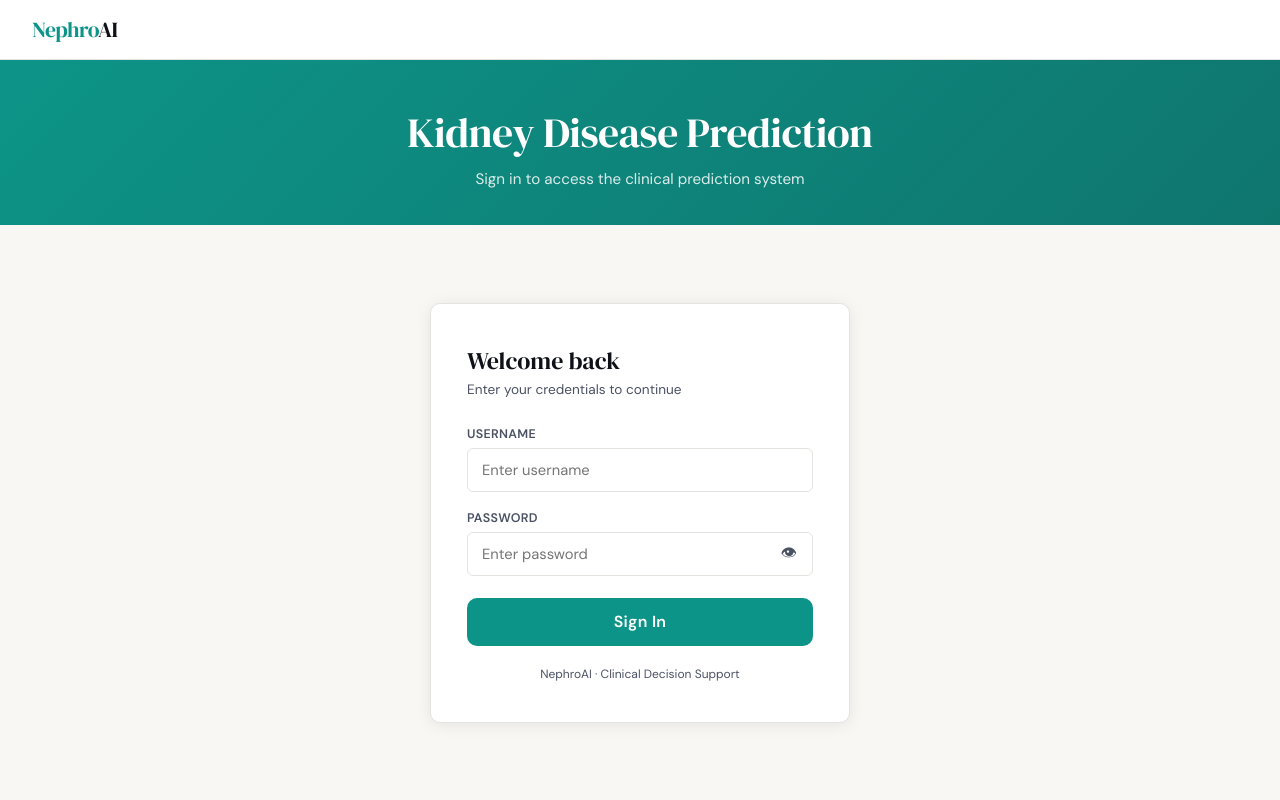
After one commit to HEMAPRIYA0106/Chronic-Kidney-Disease-prediction, a Flask app: page /login in a window 1280 px wide. The commit adds this page. Run offline with Flask 3, Linux system fonts and the light colour scheme; parts of the project's set-up code (start-up, migrations or seed data) failed here and were passed over.

Commit message:
Changes made to add login page

```diff
--- a/app.py
+++ b/app.py
@@ -1,10 +1,13 @@
-from flask import Flask, request, jsonify, render_template
+from flask import Flask, request, jsonify, render_template, session, redirect, url_for
 from flask_cors import CORS
+from functools import wraps
 import joblib
 import numpy as np
 from history import PredictionHistory
+from users import check_credentials
 
-app   = Flask(__name__)
+app        = Flask(__name__)
+app.secret_key = "nephroai-secret-key-change-this"   # ← change to any random string
 CORS(app)
 
 model   = joblib.load("kidney_model.pkl")
@@ -14,71 +17,112 @@ scaler  = joblib.load("scaler.pkl")
 ph = PredictionHistory()
 
 
-# ── Serve UI ──────────────────────────────────────────────────────────────────
+# ── Login required decorator ──────────────────────────────────────────────────
+def login_required(f):
+    @wraps(f)
+    def decorated(*args, **kwargs):
+        if not session.get("logged_in"):
+            if request.is_json or request.method == "POST":
+                return jsonify({"error": "Unauthorised"}), 401
+            return redirect(url_for("login_page"))
+        return f(*args, **kwargs)
+    return decorated
+
+
+# ── Login page ────────────────────────────────────────────────────────────────
+@app.route("/login", methods=["GET"])
+def login_page():
+    if session.get("logged_in"):
+        return redirect(url_for("home"))
+    return render_template("login.html")
+
+
+# ── Login submit ──────────────────────────────────────────────────────────────
+@app.route("/login", methods=["POST"])
+def login_submit():
+    data     = request.get_json()
+    username = data.get("username", "")
+    password = data.get("password", "")
+    if check_credentials(username, password):
+        session["logged_in"] = True
+        session["username"]  = username
+        return jsonify({"success": True})
+    return jsonify({"success": False, "error": "Invalid username or password"}), 401
+
+
+# ── Logout ────────────────────────────────────────────────────────────────────
+@app.route("/logout", methods=["POST"])
+def logout():
+    session.clear()
+    return jsonify({"success": True})
+
+
+# ── Serve main UI (protected) ─────────────────────────────────────────────────
 @app.route("/")
+@login_required
 def home():
     return render_template("index.html")
 
 
-# ── Predict + store ───────────────────────────────────────────────────────────
+# ── Predict + store (protected) ───────────────────────────────────────────────
 @app.route("/predict", methods=["POST"])
+@login_required
 def predict():
     try:
-        data       = request.get_json()
-        features   = np.array(data["features"], dtype=float).reshape(1, -1)
-        processed  = imputer.transform(features)
-        processed  = scaler.transform(processed)
-        prediction = int(model.predict(processed)[0])
-        record     = ph.add_record(data["features"], prediction)
+        data         = request.get_json()
+        features     = np.array(data["features"], dtype=float).reshape(1, -1)
+        processed    = imputer.transform(features)
+        processed    = scaler.transform(processed)
+        prediction   = int(model.predict(processed)[0])
+        patient_name = data.get("patient_name", "Unknown")
+        patient_id   = data.get("patient_id",   "N/A")
+        record = ph.add_record(data["features"], prediction,
+                               patient_name=patient_name,
+                               patient_id=patient_id)
         return jsonify({"prediction": prediction, "id": record["id"]})
     except Exception as e:
         return jsonify({"error": str(e)}), 500
 
 
-# ── Get all records (newest first) ────────────────────────────────────────────
+# ── History routes (all protected) ───────────────────────────────────────────
 @app.route("/history", methods=["GET"])
+@login_required
 def get_history():
     return jsonify(ph.get_all())
 
-
-# ── Get only CKD records ──────────────────────────────────────────────────────
 @app.route("/history/ckd", methods=["GET"])
+@login_required
 def get_ckd():
     return jsonify(ph.get_ckd_records())
 
-
-# ── Get only Non-CKD records ──────────────────────────────────────────────────
 @app.route("/history/nonckd", methods=["GET"])
+@login_required
 def get_nonckd():
     return jsonify(ph.get_non_ckd_records())
 
-
-# ── Get single record by ID ───────────────────────────────────────────────────
 @app.route("/history/<int:record_id>", methods=["GET"])
+@login_required
 def get_by_id(record_id):
     record = ph.get_by_id(record_id)
     if record:
         return jsonify(record)
     return jsonify({"error": "Record not found"}), 404
 
-
-# ── Delete single record by ID ────────────────────────────────────────────────
 @app.route("/history/<int:record_id>", methods=["DELETE"])
+@login_required
 def delete_record(record_id):
     if ph.delete_by_id(record_id):
         return jsonify({"message": "Deleted", "id": record_id})
     return jsonify({"error": "Record not found"}), 404
 
-
-# ── Clear all records ─────────────────────────────────────────────────────────
 @app.route("/history/clear", methods=["DELETE"])
+@login_required
 def clear_all():
     ph.clear_all()
     return jsonify({"message": "All records cleared"})
 
-
-# ── Stats: total, ckd_count, non_ckd_count ────────────────────────────────────
 @app.route("/history/stats", methods=["GET"])
+@login_required
 def stats():
     return jsonify(ph.get_stats())
 
--- a/templates/index.html
+++ b/templates/index.html
@@ -238,6 +238,7 @@
   <div class="nav-links">
     <button class="nav-btn active" id="navForm"    onclick="goTo('form')">Predict</button>
     <button class="nav-btn"        id="navHistory" onclick="goTo('history'); loadHistory();">History</button>
+    <button class="nav-btn" id="logoutBtn" onclick="doLogout()" style="color:#dc2626;">Logout</button>
   </div>
 </nav>
 
@@ -813,6 +814,10 @@
     allHistory = allHistory.filter(r => r.id !== id);
     renderHistory(allHistory);
   }
+  async function doLogout() {
+    await fetch('/logout', { method: 'POST' });
+    window.location.href = '/login';
+  }
 </script>
 </body>
 </html>
--- /dev/null
+++ b/templates/login.html
@@ -0,0 +1,304 @@
+<!DOCTYPE html>
+<html lang="en">
+<head>
+  <meta charset="UTF-8" />
+  <meta name="viewport" content="width=device-width, initial-scale=1.0" />
+  <title>NephroAI — Login</title>
+  <link rel="preconnect" href="https://fonts.googleapis.com" />
+  <link rel="preconnect" href="https://fonts.gstatic.com" crossorigin />
+  <link href="https://fonts.googleapis.com/css2?family=DM+Serif+Display:ital@0;1&family=DM+Sans:wght@300;400;500;600&display=swap" rel="stylesheet" />
+  <style>
+    :root {
+      --ink:      #0e1117;
+      --ink-soft: #4a5163;
+      --paper:    #f8f7f4;
+      --white:    #ffffff;
+      --teal:     #0d9488;
+      --teal-lt:  #ccfbf1;
+      --red:      #dc2626;
+      --red-lt:   #fee2e2;
+      --line:     #e5e3df;
+      --shadow:   0 2px 16px rgba(14,17,23,.08);
+      --r:        10px;
+    }
+    *, *::before, *::after { box-sizing: border-box; margin: 0; padding: 0; }
+    html { scroll-behavior: smooth; }
+    body {
+      font-family: 'DM Sans', sans-serif;
+      background: var(--paper);
+      color: var(--ink);
+      min-height: 100vh;
+      display: flex;
+      flex-direction: column;
+    }
+
+    /* ── NAV ── */
+    nav {
+      background: var(--white);
+      border-bottom: 1px solid var(--line);
+      display: flex;
+      align-items: center;
+      padding: 0 32px;
+      height: 60px;
+    }
+    .nav-brand {
+      font-family: 'DM Serif Display', serif;
+      font-size: 1.35rem;
+      color: var(--teal);
+      letter-spacing: -.5px;
+    }
+    .nav-brand span { color: var(--ink); }
+
+    /* ── HERO ── */
+    .hero {
+      background: linear-gradient(135deg, var(--teal) 0%, #0f766e 100%);
+      color: var(--white);
+      padding: 44px 32px 36px;
+      text-align: center;
+    }
+    .hero h1 {
+      font-family: 'DM Serif Display', serif;
+      font-size: clamp(1.8rem, 4vw, 2.6rem);
+      font-weight: 400;
+      margin-bottom: 8px;
+      letter-spacing: -.5px;
+    }
+    .hero p { font-size: .95rem; opacity: .85; }
+
+    /* ── LOGIN CARD ── */
+    .login-wrap {
+      flex: 1;
+      display: flex;
+      align-items: center;
+      justify-content: center;
+      padding: 48px 24px;
+    }
+    .login-card {
+      background: var(--white);
+      border: 1px solid var(--line);
+      border-radius: var(--r);
+      padding: 40px 36px;
+      box-shadow: var(--shadow);
+      width: 100%;
+      max-width: 420px;
+    }
+    .login-card-title {
+      font-family: 'DM Serif Display', serif;
+      font-size: 1.5rem;
+      color: var(--ink);
+      margin-bottom: 4px;
+    }
+    .login-card-sub {
+      font-size: .85rem;
+      color: var(--ink-soft);
+      margin-bottom: 28px;
+    }
+
+    .field { display: flex; flex-direction: column; gap: 6px; margin-bottom: 18px; }
+    .field label {
+      font-size: .78rem;
+      font-weight: 600;
+      color: var(--ink-soft);
+      letter-spacing: .3px;
+    }
+    .field input {
+      height: 44px;
+      padding: 0 14px;
+      border: 1px solid var(--line);
+      border-radius: 6px;
+      font-family: 'DM Sans', sans-serif;
+      font-size: .92rem;
+      color: var(--ink);
+      background: var(--white);
+      transition: border-color .2s, box-shadow .2s;
+      width: 100%;
+    }
+    .field input:focus {
+      outline: none;
+      border-color: var(--teal);
+      box-shadow: 0 0 0 3px rgba(13,148,136,.12);
+    }
+    .field.has-error input {
+      border-color: var(--red);
+      box-shadow: 0 0 0 3px rgba(220,38,38,.10);
+    }
+
+    /* password toggle */
+    .pw-wrap { position: relative; }
+    .pw-wrap input { padding-right: 44px; }
+    .pw-toggle {
+      position: absolute; right: 12px; top: 50%; transform: translateY(-50%);
+      background: none; border: none; cursor: pointer;
+      color: var(--ink-soft); font-size: 1rem; padding: 4px;
+      transition: color .2s;
+    }
+    .pw-toggle:hover { color: var(--teal); }
+
+    .error-msg {
+      display: none;
+      background: var(--red-lt);
+      border: 1px solid #fca5a5;
+      border-radius: 6px;
+      padding: 10px 14px;
+      font-size: .82rem;
+      color: #991b1b;
+      margin-bottom: 18px;
+      animation: slideUp .3s ease-out;
+    }
+    .error-msg.show { display: block; }
+
+    .login-btn {
+      width: 100%;
+      height: 48px;
+      background: var(--teal);
+      color: var(--white);
+      border: none;
+      border-radius: var(--r);
+      font-family: 'DM Sans', sans-serif;
+      font-size: 1rem;
+      font-weight: 600;
+      cursor: pointer;
+      letter-spacing: .3px;
+      transition: background .2s, transform .1s;
+      margin-top: 4px;
+    }
+    .login-btn:hover   { background: #0f766e; }
+    .login-btn:active  { transform: scale(.99); }
+    .login-btn:disabled { opacity: .6; cursor: not-allowed; }
+
+    .login-footer {
+      text-align: center;
+      margin-top: 20px;
+      font-size: .75rem;
+      color: var(--ink-soft);
+    }
+
+    /* spinner inside button */
+    .btn-inner { display: flex; align-items: center; justify-content: center; gap: 8px; }
+    .spinner {
+      display: none;
+      width: 16px; height: 16px;
+      border: 2px solid rgba(255,255,255,.4);
+      border-top-color: #fff;
+      border-radius: 50%;
+      animation: spin .7s linear infinite;
+    }
+    .login-btn.loading .spinner { display: block; }
+    .login-btn.loading .btn-text { opacity: .7; }
+
+    @keyframes spin    { to { transform: rotate(360deg); } }
+    @keyframes slideUp { from { opacity:0; transform:translateY(6px); } to { opacity:1; transform:none; } }
+
+    @media (max-width: 480px) {
+      .login-card { padding: 28px 20px; }
+      .hero { padding: 32px 16px 28px; }
+    }
+  </style>
+</head>
+<body>
+
+  <nav>
+    <div class="nav-brand">Nephro<span>AI</span></div>
+  </nav>
+
+  <div class="hero">
+    <h1>Kidney Disease Prediction</h1>
+    <p>Sign in to access the clinical prediction system</p>
+  </div>
+
+  <div class="login-wrap">
+    <div class="login-card">
+      <div class="login-card-title">Welcome back</div>
+      <div class="login-card-sub">Enter your credentials to continue</div>
+
+      <div class="error-msg" id="errorMsg">Invalid username or password. Please try again.</div>
+
+      <div class="field" id="field-username">
+        <label for="username">USERNAME</label>
+        <input type="text" id="username" placeholder="Enter username"
+               autocomplete="username" oninput="clearError()" />
+      </div>
+
+      <div class="field" id="field-password">
+        <label for="password">PASSWORD</label>
+        <div class="pw-wrap">
+          <input type="password" id="password" placeholder="Enter password"
+                 autocomplete="current-password"
+                 oninput="clearError()"
+                 onkeydown="if(event.key==='Enter') doLogin()" />
+          <button class="pw-toggle" type="button" onclick="togglePw()" title="Show/hide password">👁</button>
+        </div>
+      </div>
+
+      <button class="login-btn" id="loginBtn" onclick="doLogin()">
+        <div class="btn-inner">
+          <div class="spinner"></div>
+          <span class="btn-text">Sign In</span>
+        </div>
+      </button>
+
+      <div class="login-footer">NephroAI · Clinical Decision Support</div>
+    </div>
+  </div>
+
+  <script>
+    function clearError() {
+      document.getElementById('errorMsg').classList.remove('show');
+      document.getElementById('field-username').classList.remove('has-error');
+      document.getElementById('field-password').classList.remove('has-error');
+    }
+
+    function togglePw() {
+      const pw = document.getElementById('password');
+      pw.type = pw.type === 'password' ? 'text' : 'password';
+    }
+
+    async function doLogin() {
+      const username = document.getElementById('username').value.trim();
+      const password = document.getElementById('password').value;
+
+      if (!username) {
+        document.getElementById('field-username').classList.add('has-error');
+        document.getElementById('username').focus();
+        return;
+      }
+      if (!password) {
+        document.getElementById('field-password').classList.add('has-error');
+        document.getElementById('password').focus();
+        return;
+      }
+
+      const btn = document.getElementById('loginBtn');
+      btn.classList.add('loading');
+      btn.disabled = true;
+
+      try {
+        const res  = await fetch('/login', {
+          method:  'POST',
+          headers: { 'Content-Type': 'application/json' },
+          body:    JSON.stringify({ username, password })
+        });
+        const data = await res.json();
+
+        if (data.success) {
+          window.location.href = '/';
+        } else {
+          document.getElementById('errorMsg').textContent =
+            data.error || 'Invalid username or password.';
+          document.getElementById('errorMsg').classList.add('show');
+          document.getElementById('field-username').classList.add('has-error');
+          document.getElementById('field-password').classList.add('has-error');
+          document.getElementById('password').value = '';
+          document.getElementById('password').focus();
+        }
+      } catch (err) {
+        document.getElementById('errorMsg').textContent = 'Connection error. Please try again.';
+        document.getElementById('errorMsg').classList.add('show');
+      } finally {
+        btn.classList.remove('loading');
+        btn.disabled = false;
+      }
+    }
+  </script>
+</body>
+</html>
```
Also changed, not shown: users.py (added, +34 -0 lines).
